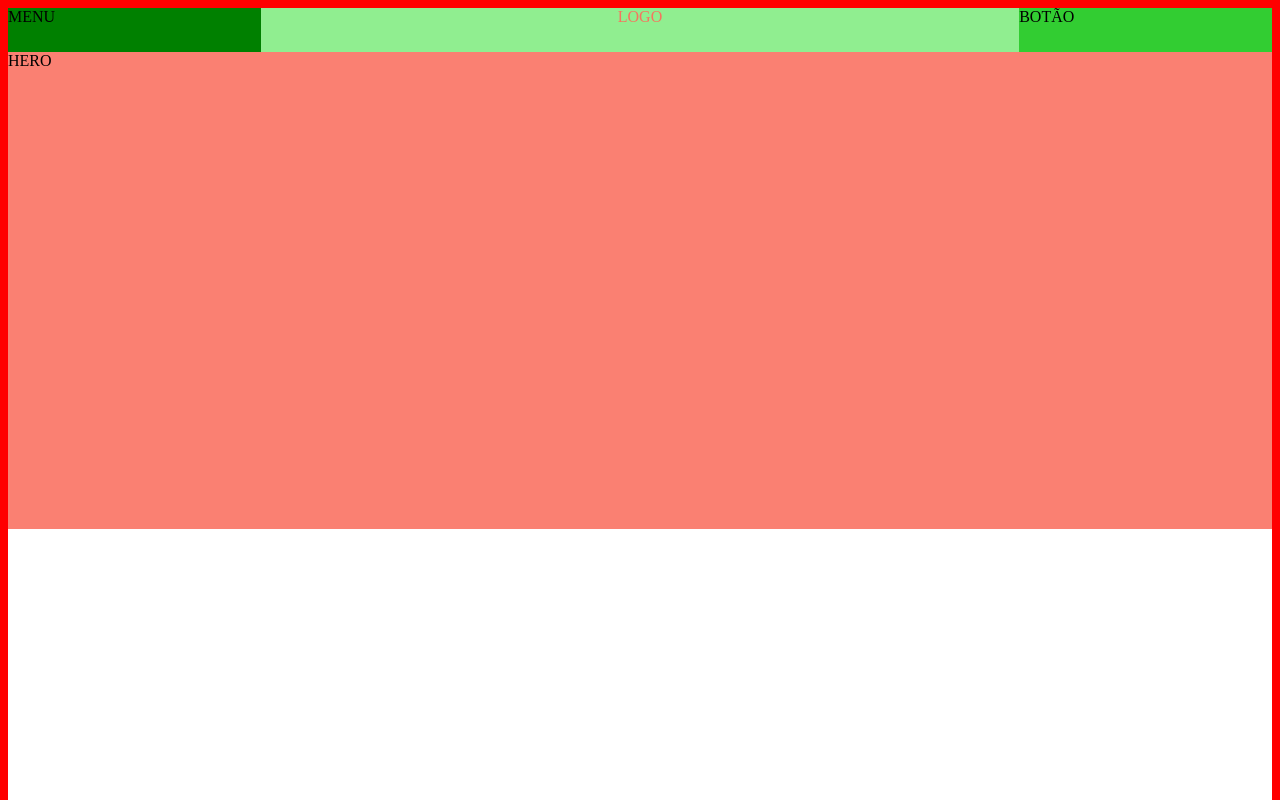
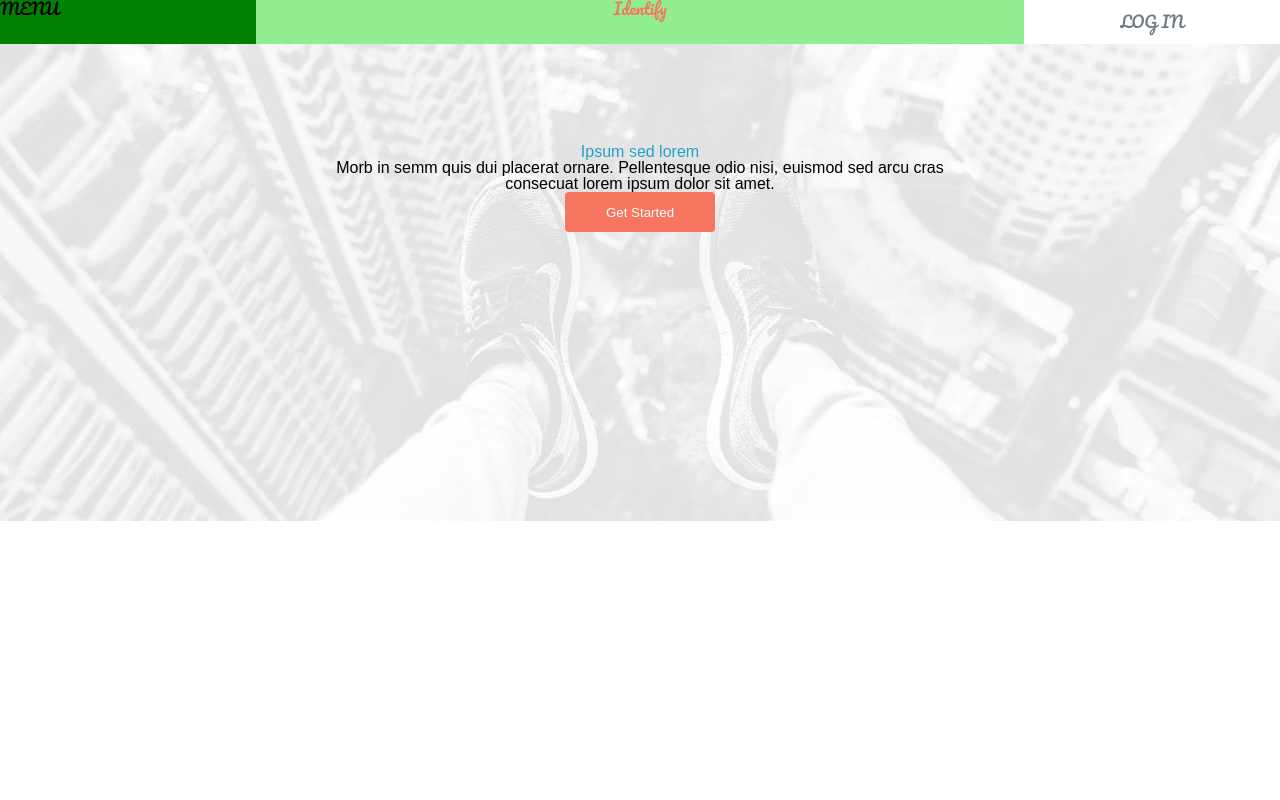
Before and after one commit to brunaandre/lsd2022, a plain HTML site: page exercicio3/index.html in a window 1280 px wide. Shown: the top 800 px of the page. Drawn offline with Linux system fonts and the light colour scheme.

Commit message:
Adicionados fontes e imagens

```diff
--- a/exercicio3/css/estilos.css
+++ b/exercicio3/css/estilos.css
@@ -1,4 +1,14 @@
-body{background-color: red;}
+@font-face {
+    font-family: 'Pacifico';
+    src: url('../fontes/Pacifico-Regular.ttf');
+}
+
+body{background-color: red;
+    font-family:Arial;
+    margin: 0;
+    padding: 0;
+}
+
 
 .wrapper{
     background-color: yellow;
@@ -9,36 +19,111 @@ header{
     width: 100%;
     height: 44px;
     background-color: #ffffff;
+    float: left;
+    font-family: 'Pacifico';
 }
+
+header .col-3 a{
+    text-transform: uppercase;
+    text-decoration: none;
+    color: #727a82;
+    border: 2px color#dee1e3 solid;
+    display: block;
+    width: 100px;
+    border-radius: 4px;
+    text-align: center;
+    margin-left: auto;
+    margin-right: auto;
+    margin-top: 8px;
+    height: 16px;
+    padding: 5px;
+
+/*margin: 10px 20 px;
+*/
+
+}
+
+header .col-3 a:hover{
+    background: #dee1e3;
+
+
+}
+
+
 
 .hero{
     width: 100%;
     height: 477px;
-    background-color: salmon;
+    background:purple url('../imagens/banner.jpg');
+    background-position: top center;
+    background-repeat: no-repeat;
+    background-size: cover;
+    min-width: 150px;
+    float: left;
+
+    /*background-image: url('..images/banner.jpg');
+    background-color: purple;
+    */
+
 }
+
+.texto{
+    width: 50%;
+    text-align: center;
+    margin-left: 25%;
+    margin-top: 100px;
+}
+
+h1{
+    color: #25a2c3;
+    text-align: center;
+}
+
+p{
+    color: black;
+    text-align: center;
+}
+
+button{
+    background:#f6755e;
+    color: white;
+    border: none;
+    text-align: center;
+    width: 150px;
+    height: 40px;
+    border-radius: 4px;
+
+}
+
+
+
 
 .articles{
     width: 100%;
     height: 500px;
     background-color: white;
+    float: left;
 }
 
 .highlights{
     width: 100%;
     height: 200px;
     background-color: purple;
+    float: left;
 }
 
 .latest-news{
     width: 100%;
     height: 250px;
     background-color: grey;
+    float: left;
 }
 
 footer{
     width: 100%;
     height: 150px;
     background-color: blue;
+    float: left;
 }
 
 .col-1{
@@ -60,6 +145,5 @@ footer{
 .col-3{
     width: 20%;
     height: 44px;
-    background-color: limegreen;
     float: left;
 }
--- /dev/null
+++ b/exercicio3/css/reset.css
@@ -0,0 +1,48 @@
+/* http://meyerweb.com/eric/tools/css/reset/
+   v2.0 | 20110126
+   License: none (public domain)
+*/
+
+html, body, div, span, applet, object, iframe,
+h1, h2, h3, h4, h5, h6, p, blockquote, pre,
+a, abbr, acronym, address, big, cite, code,
+del, dfn, em, img, ins, kbd, q, s, samp,
+small, strike, strong, sub, sup, tt, var,
+b, u, i, center,
+dl, dt, dd, ol, ul, li,
+fieldset, form, label, legend,
+table, caption, tbody, tfoot, thead, tr, th, td,
+article, aside, canvas, details, embed,
+figure, figcaption, footer, header, hgroup,
+menu, nav, output, ruby, section, summary,
+time, mark, audio, video {
+	margin: 0;
+	padding: 0;
+	border: 0;
+	font-size: 100%;
+	font: inherit;
+	vertical-align: baseline;
+}
+/* HTML5 display-role reset for older browsers */
+article, aside, details, figcaption, figure,
+footer, header, hgroup, menu, nav, section {
+	display: block;
+}
+body {
+	line-height: 1;
+}
+ol, ul {
+	list-style: none;
+}
+blockquote, q {
+	quotes: none;
+}
+blockquote:before, blockquote:after,
+q:before, q:after {
+	content: '';
+	content: none;
+}
+table {
+	border-collapse: collapse;
+	border-spacing: 0;
+}
--- a/exercicio3/index.html
+++ b/exercicio3/index.html
@@ -5,6 +5,7 @@
     <meta http-equiv="X-UA-Compatible" content="IE=edge">
     <meta name="viewport" content="width=device-width, initial-scale=1.0">
     <title>Document</title>
+    <link rel="stylesheet" href="css/reset.css">
   <link rel="stylesheet" href="css/estilos.css">
 </head>
 <body>
@@ -16,18 +17,27 @@
         </div>
 
         <div class="col-2">
-        LOGO
+        Identify
         </div>
 
         <div class="col-3">
-        BOTÃO
+
+            <a href="http://www.google.com" target="_blank">
+                Log in
+            </a>
+
         </div>
 
         </header>
 
 
         <div class="hero">
-    HERO
+
+            <div class="texto">
+                <h1> Ipsum sed lorem</h1>
+                <p> Morb in semm quis dui placerat ornare. Pellentesque odio nisi, euismod sed arcu cras consecuat lorem ipsum dolor sit amet. </p>
+                <button> Get Started</button>
+            </div>
         </div>
 
         <div class="articles">
@@ -42,6 +52,8 @@
 
         </div>
 
+
+
 <footer>
 
 </footer>
```
Also changed, not shown: exercicio3/fontes/Pacifico-Regular.ttf (added).
